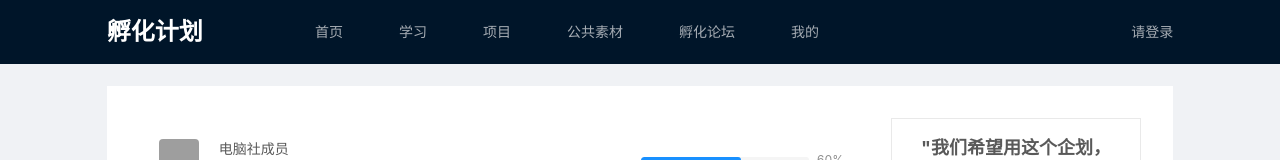
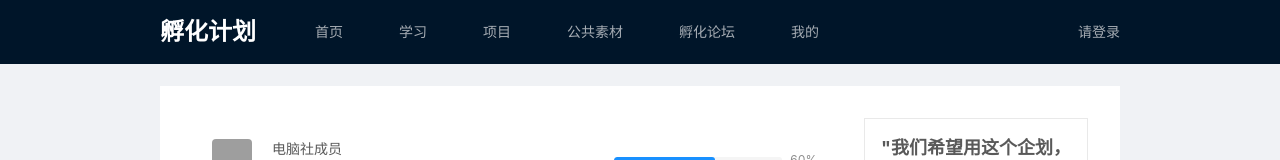
Before and after one commit to HaruhiFanClub/study-site, a Vue app: page / in a window 1280 px wide. Shown: the top 160 px of the page. Built offline with nearby package versions, Linux system fonts and the light colour scheme; grey boxes are pictures that could not be loaded; what vue-particles would draw is missing.

Commit message:
update: 调整自适应样式

```diff
--- a/src/layout/Main.vue
+++ b/src/layout/Main.vue
@@ -2,8 +2,8 @@
   <a-layout class="app-page">
     <a-row>
       <a-layout-header>
-        <a-col :xs="0" :sm="1" :md="1" :lg="2" :xl="2" :xxl="2"></a-col>
-        <a-col :xs="24" :sm="22" :md="22" :lg="20" :xl="20" :xxl="20">
+        <a-col :xs="0" :sm="1" :md="1" :lg="2" :xl="3" :xxl="4"></a-col>
+        <a-col :xs="24" :sm="22" :md="22" :lg="20" :xl="18" :xxl="16">
           <div class="page-header">
             <div class="logo">
               <h1>孵化计划</h1>
@@ -28,17 +28,17 @@
             </div>
           </div>
         </a-col>
-        <a-col :xs="1" :sm="1" :md="1" :lg="2" :xl="2" :xxl="2"></a-col>
+        <a-col :xs="1" :sm="1" :md="1" :lg="2" :xl="3" :xxl="4"></a-col>
       </a-layout-header>
       <a-layout-content class="main">
-        <a-col :xs="0" :sm="0" :md="0" :lg="2" :xl="2" :xxl="2" class="temp"></a-col>
-        <a-col :xs="24" :sm="24" :md="24" :lg="20" :xl="20" :xxl="20" class="page-content">
+        <a-col :xs="0" :sm="0" :md="0" :lg="2" :xl="3" :xxl="4" class="temp"></a-col>
+        <a-col :xs="24" :sm="24" :md="24" :lg="20" :xl="18" :xxl="16" class="page-content">
           <slot name="sider"></slot>
           <div class="page-main">
             <router-view />
           </div>
         </a-col>
-        <a-col :xs="0" :sm="0" :md="0" :lg="2" :xl="2" :xxl="2" class="temp"></a-col>
+        <a-col :xs="0" :sm="0" :md="0" :lg="2" :xl="3" :xxl="4" class="temp"></a-col>
       </a-layout-content>
     </a-row>
   </a-layout>
@@ -120,35 +120,25 @@ $page-width: 100%;
           font-size: 1rem;
           padding: 0 2rem;
         }
-      }
-      @media (max-width: 1100px) {
-        .nav {
+        @media (max-width: 1100px) {
           transform: translateX(-100px);
           a {
             padding: 0 1.5rem;
           }
         }
-      }
-      @media (max-width: 991px) {
-        .nav {
+        @media (max-width: 991px) {
           transform: translateX(-100px);
         }
-      }
-      @media (max-width: 900px) {
-        .nav {
+        @media (max-width: 900px) {
           transform: translateX(-70px);
           a {
             padding: 0 1rem;
           }
         }
-      }
-      @media (max-width: 767px) {
-        .nav {
+        @media (max-width: 767px) {
           transform: translateX(0px);
         }
-      }
-      @media (max-width: 660px) {
-        .nav {
+        @media (max-width: 660px) {
           a {
             padding: 0 0.7rem;
           }
--- a/src/views/main/home.vue
+++ b/src/views/main/home.vue
@@ -1,6 +1,6 @@
 <template>
   <a-row class="home-page">
-    <a-col :xs="24" :sm="24" :md="18" :lg="18" :xl="18" :xxl="18" class="main-side">
+    <a-col :xs="24" :sm="24" :md="18" :lg="18" :xl="18" :xxl="19" class="main-side">
       <section class="learning-list-container">
         <div class="list">
           <div class="item" v-for="item in learningList" :key="item.id">
@@ -42,7 +42,7 @@
         </div>
       </section>
     </a-col>
-    <a-col :xs="0" :sm="0" :md="6" :lg="6" :xl="6" :xxl="6" class="right-side">
+    <a-col :xs="0" :sm="0" :md="6" :lg="6" :xl="6" :xxl="5" class="right-side">
       <section class="about">
         <div class="desc">
           "我们希望用这个企划，
```
